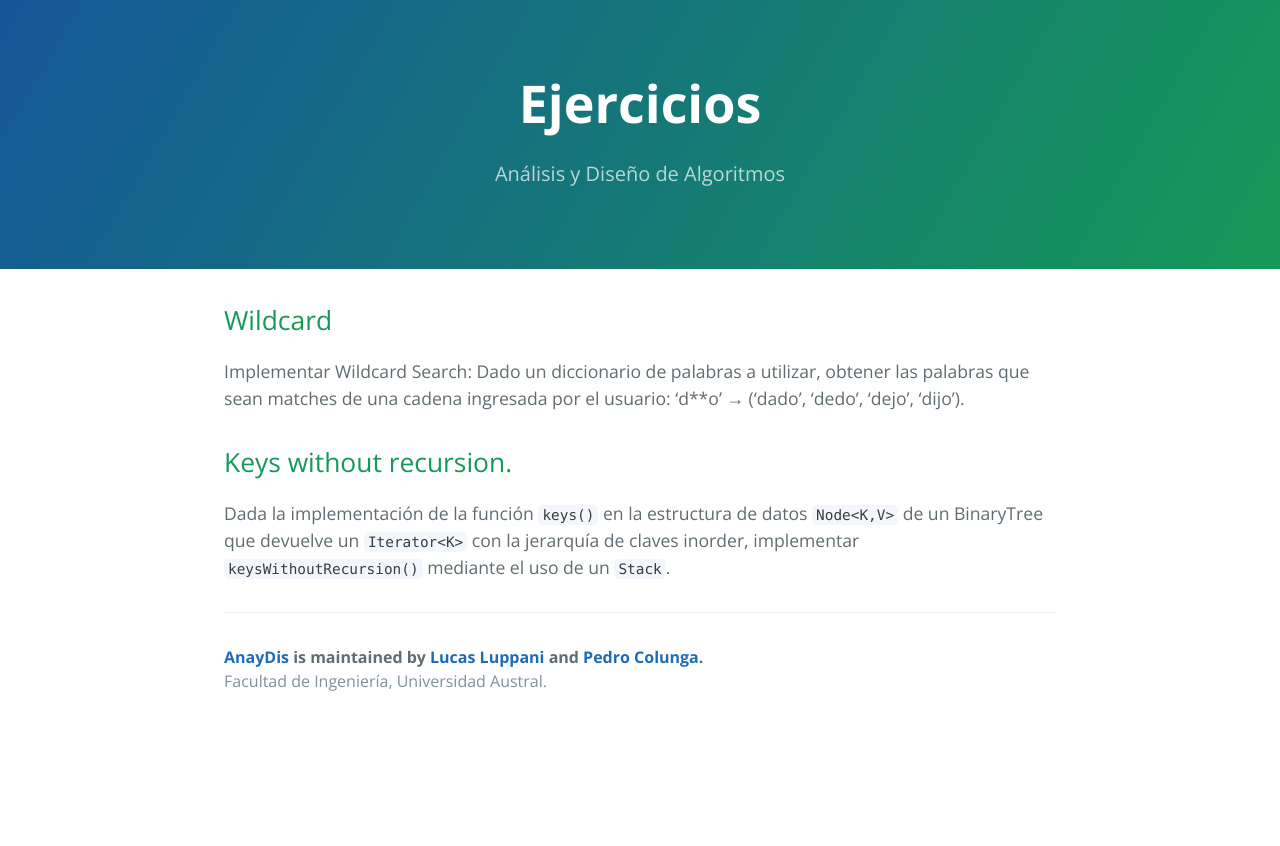
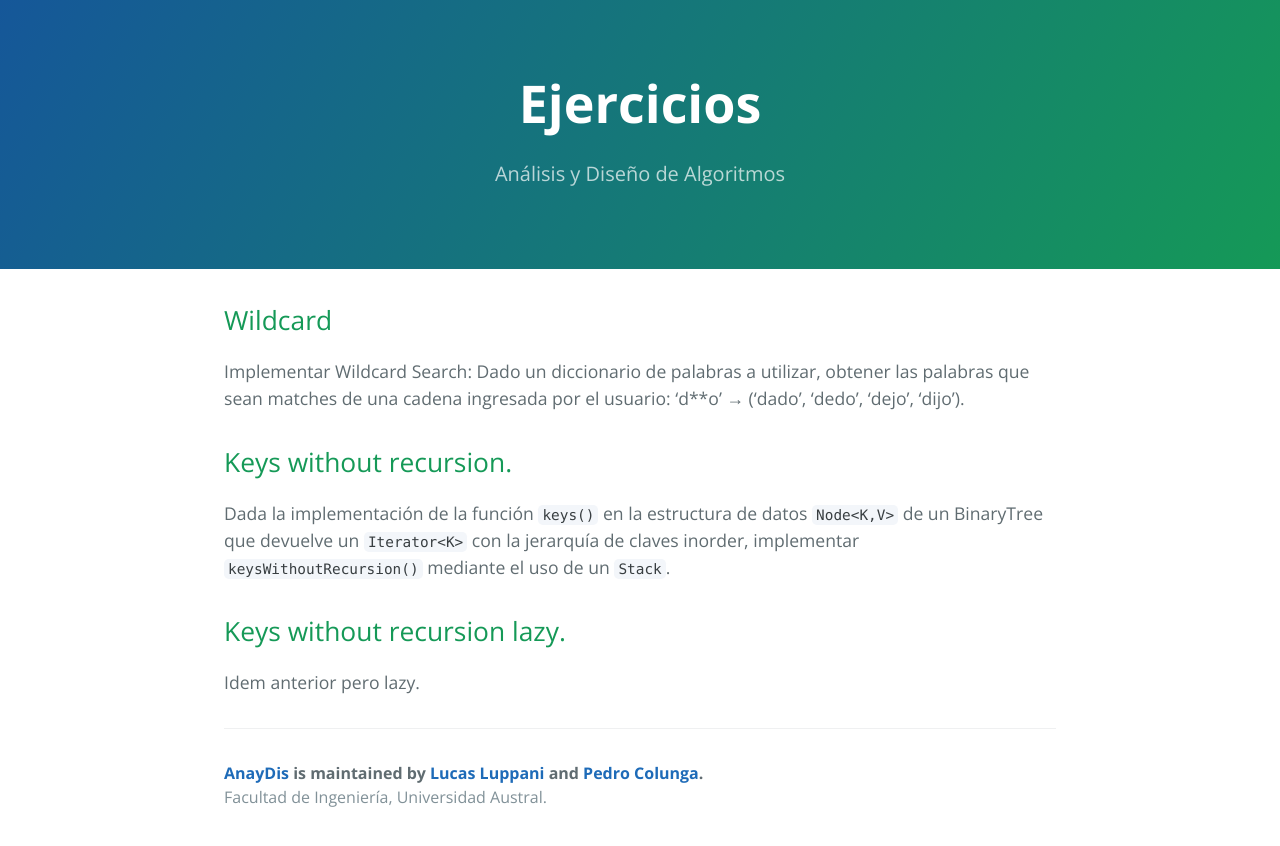
Before and after one commit to FacultadDeIngenieria/anaydis, a Jekyll site: the page built from practice/exercices.md, in a window 1280 px wide. Shown: the top 846 px of the page. Built offline with Jekyll 4.4.1, drawn with Linux system fonts in a browser that asks for light colours.

Commit message:
More exercices.

```diff
--- a/practice/exercices.md
+++ b/practice/exercices.md
@@ -11,3 +11,7 @@ Implementar Wildcard Search: Dado un diccionario de palabras a utilizar, obtener
 ## Keys without recursion.
 
 Dada la implementación de la función `keys()` en la estructura de datos `Node<K,V>` de un BinaryTree que devuelve un `Iterator<K>` con la jerarquía de claves inorder, implementar `keysWithoutRecursion()` mediante el uso de un `Stack`.
+
+## Keys without recursion lazy.
+
+Idem anterior pero lazy.
```
